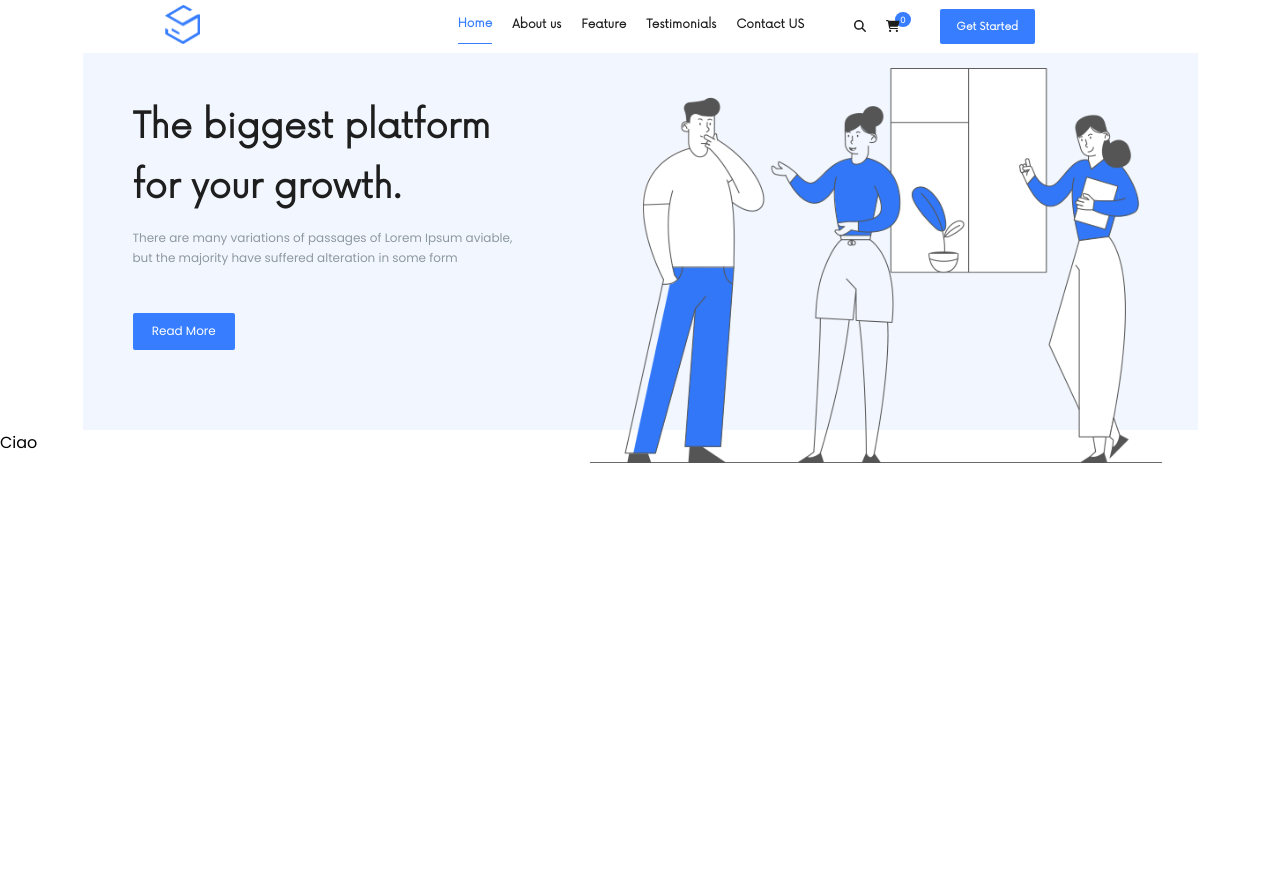
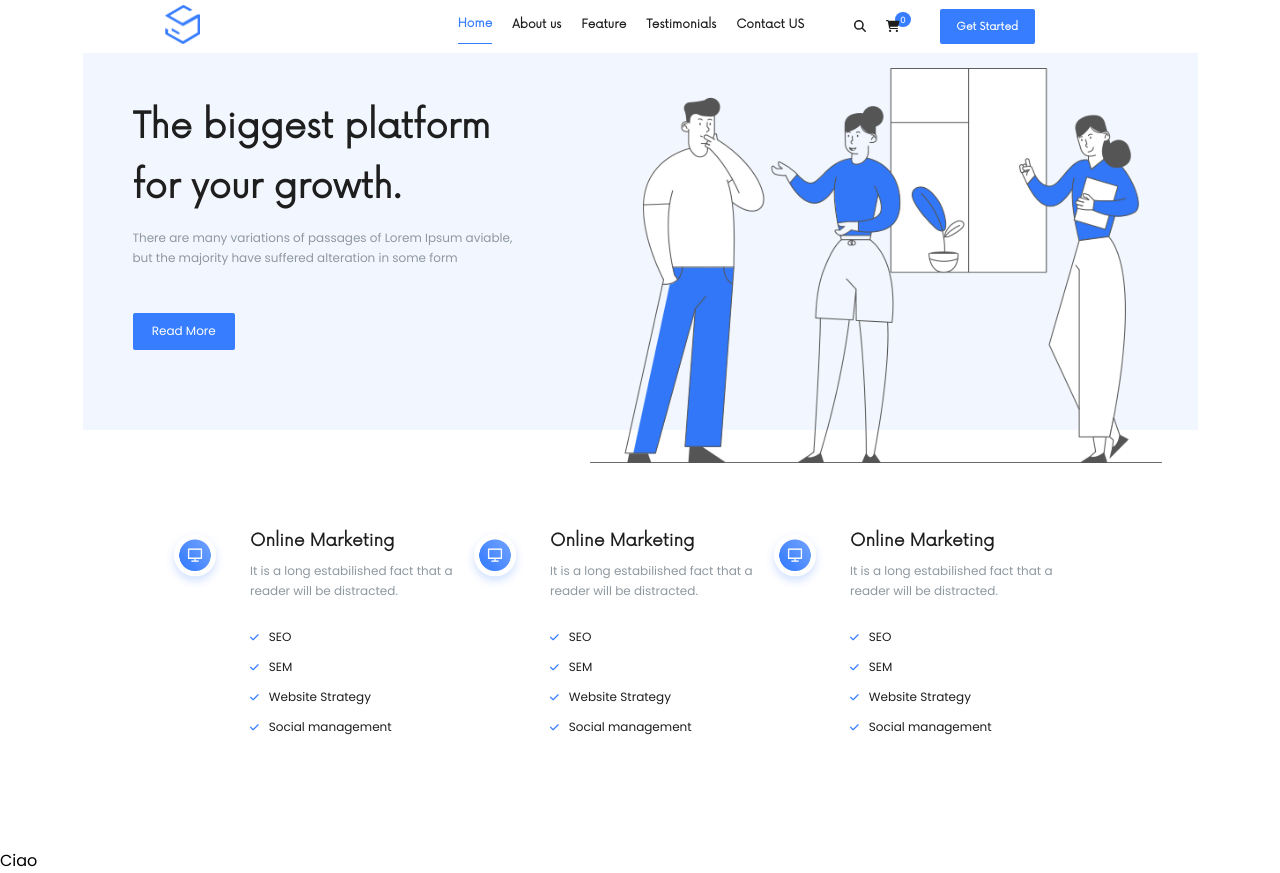
Before and after one commit to lorenzo-guerrini/proj-html-vuejs, a Vue app: page / in a window 1280 px wide. Before the commit the page ends 800 px from the top, so only its background shows below. Built offline with nearby package versions, Linux system fonts and the light colour scheme.

Commit message:
Finita smalllist non dinamica

```diff
--- a/src/assets/style/global.scss
+++ b/src/assets/style/global.scss
@@ -48,7 +48,17 @@ body {
       color: $textColorMain;
     }
 
+    h3 {
+        font-family: $fontMain;
+        color: $textColorMain;
+        font-size: 17px;
+    }
 
+
+}
+
+ul {
+    color: $textColorMain;
 }
 
 i {
--- a/src/components/commons/SmallList.vue
+++ b/src/components/commons/SmallList.vue
@@ -1,12 +1,65 @@
 <template>
   <!-- Lista con icona, testo ed elementi -->
-  <div></div>
+  <div class="small-list">
+    <div class="image"><img src="../../assets/img/24.png" alt="" /></div>
+    <div class="text">
+      <h3>Online Marketing</h3>
+      <p>It is a long estabilished fact that a reader will be distracted.</p>
+      <ul>
+        <li v-for="(item, i) in listItemsArray" :key="item + i">{{ item }}</li>
+      </ul>
+    </div>
+  </div>
 </template>
 
 <script>
 export default {
   name: "SmallList",
+  data() {
+    return {
+      listItemsArray: ["SEO", "SEM", "Website Strategy", "Social management"],
+    };
+  },
 };
 </script>
 
-<style></style>
+<style lang="scss" scoped>
+@import "../../assets/style/vars.scss";
+.small-list {
+  display: flex;
+}
+
+.image {
+  width: 60px;
+  img {
+    width: 100%;
+  }
+}
+
+.text {
+  width: 210px;
+  margin-left: 25px;
+  margin-right: 5px;
+  p {
+    padding-top: 10px;
+    padding-bottom: 15px;
+  }
+}
+
+ul {
+  list-style: none;
+
+  li {
+    font-size: 12px;
+    margin: 12px 0;
+    &::before {
+      content: "\f00c";
+      padding-right: 10px;
+
+      color: $iconColorSecond;
+      font-family: FontAwesome;
+      font-size: 10px;
+    }
+  }
+}
+</style>
--- a/src/components/macro/Main.vue
+++ b/src/components/macro/Main.vue
@@ -8,16 +8,19 @@
       :buttonLink="'#'"
       :image="'27-1.png'"
     />
+    <SmallLists />
   </main>
 </template>
 
 <script>
 import Jumbotron from "../sections/Jumbotron.vue";
+import SmallLists from "../sections/SmallLists.vue";
 
 export default {
   name: "Main",
   components: {
     Jumbotron,
+    SmallLists,
   },
 };
 </script>
--- /dev/null
+++ b/src/components/sections/SmallLists.vue
@@ -0,0 +1,28 @@
+<template>
+  <section>
+    <div class="container">
+      <SmallList />
+      <SmallList />
+      <SmallList />
+    </div>
+  </section>
+</template>
+
+<script>
+import SmallList from "../commons/SmallList.vue";
+export default {
+  name: "SmallLists",
+  components: {
+    SmallList,
+  },
+};
+</script>
+
+<style lang="scss" scoped>
+section {
+  padding: 100px 0;
+}
+.container {
+  display: flex;
+}
+</style>
```
